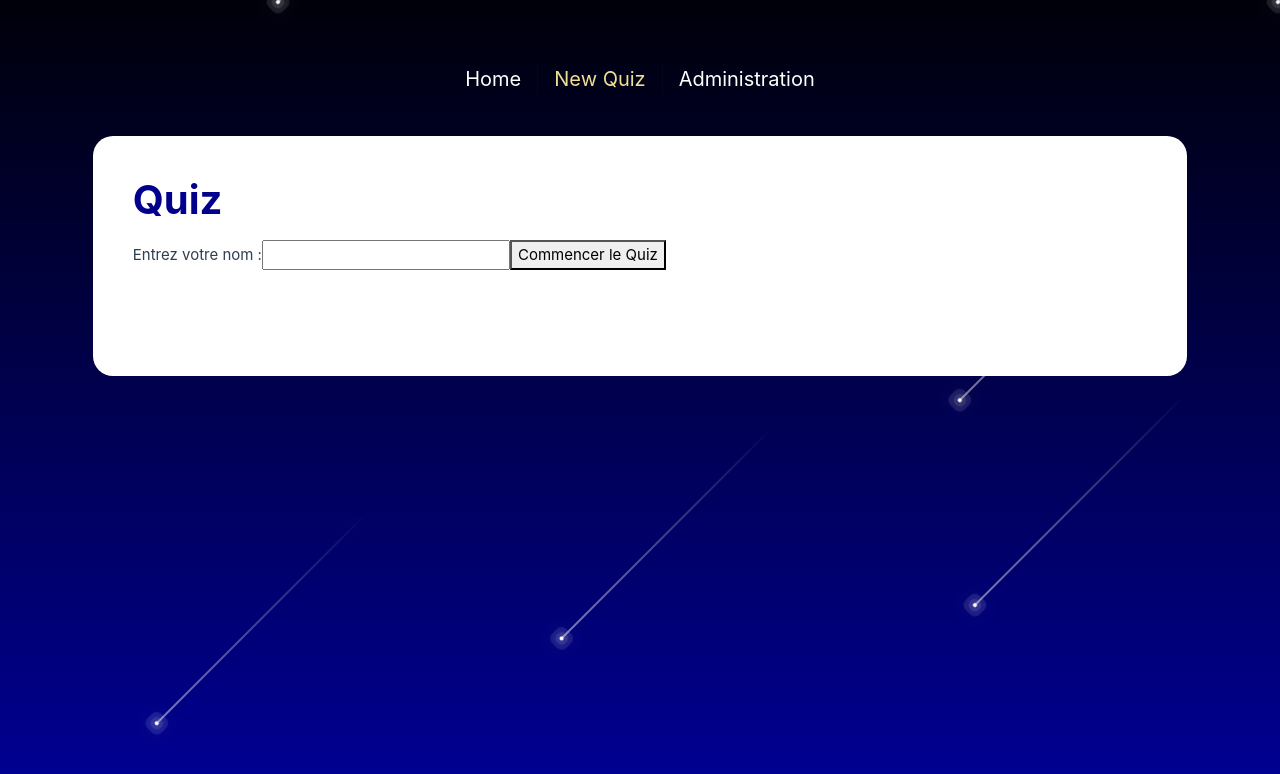
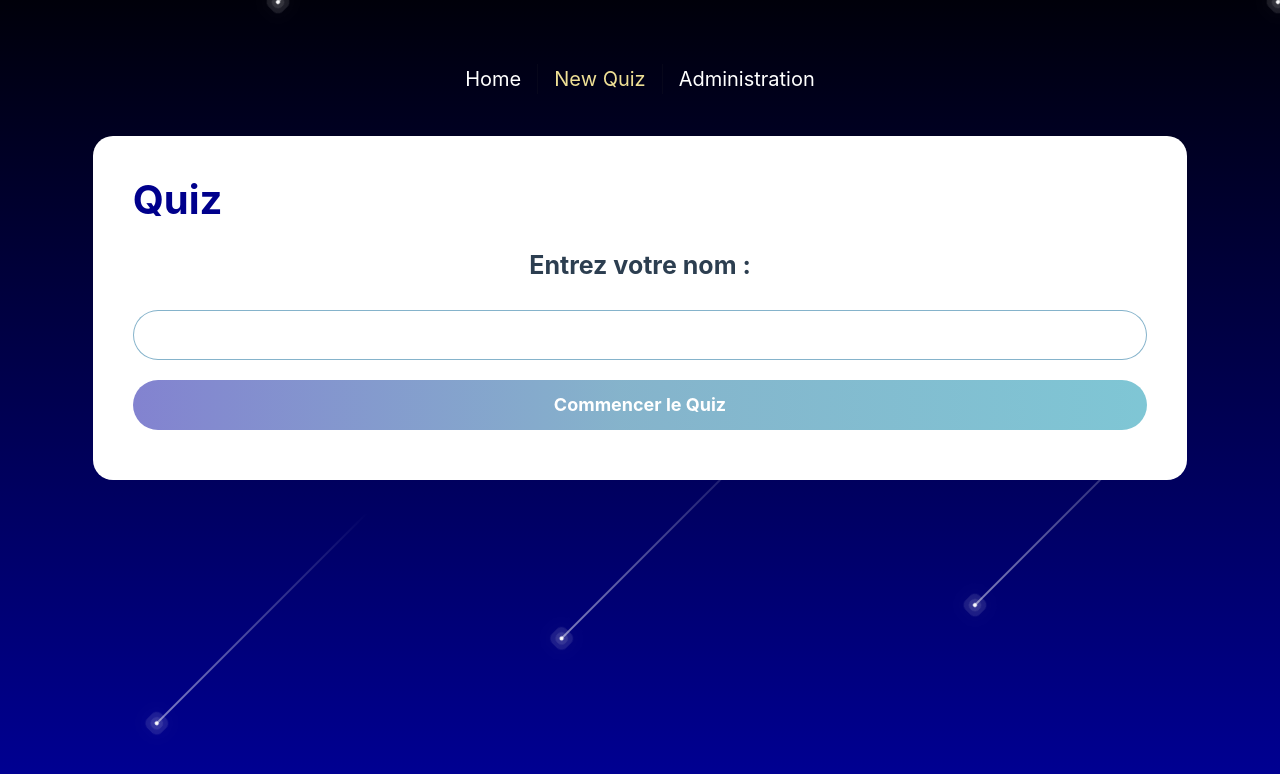
Before and after one commit to Valentin-SUDRES-EDU/FullStack-Projet-Quiz, a Vue app in the folder quiz-ui/: page /start-new-quiz-page in a window 1280 px wide. Shown: the top 774 px of the page. Built offline with nearby package versions, Linux system fonts and the light colour scheme.

Commit message:
Amélioration CSS

```diff
--- a/quiz-ui/src/assets/main.css
+++ b/quiz-ui/src/assets/main.css
@@ -37,6 +37,28 @@ a,
   width: 100%;
   max-height: 65vh;
   overflow: auto;
+}
+
+button {
+  width: 100%;
+  margin-bottom: 10px;
+  height: 50px;
+  border: none;
+  border-radius: 40px;
+
+  font-size: 18px;
+
+  color: white;
+  font-weight: bolder;
+
+  background: rgb(7, 7, 161);
+  background: linear-gradient(90deg, rgba(7, 7, 161, 0.5) 0%, rgba(13, 104, 152, 0.5) 48%, rgba(0, 142, 171, 0.5) 100%);
+}
+
+button:hover {
+  border: none;
+  background: rgb(161, 139, 7);
+  background: linear-gradient(-90deg, rgba(161, 139, 7, 0.5) 0%, rgba(0, 142, 171, 0.5) 100%);
 }
 
 @media (hover: hover) {
--- a/quiz-ui/src/components/QuestionDisplay.vue
+++ b/quiz-ui/src/components/QuestionDisplay.vue
@@ -52,21 +52,4 @@ export default {
   max-height: 200px;
   margin-left: 50px;
 }
-
-.answers {
-  width: 100%;
-  margin-bottom: 10px;
-  height: 50px;
-  border: none;
-  border-radius: 40px;
-
-  background: rgb(7, 7, 161);
-  background: linear-gradient(90deg, rgba(7, 7, 161, 0.5) 0%, rgba(13, 104, 152, 0.5) 48%, rgba(0, 142, 171, 0.5) 100%);
-}
-
-.answers:hover {
-  border: none;
-  background: rgb(161, 139, 7);
-  background: linear-gradient(-90deg, rgba(161, 139, 7, 0.5) 0%, rgba(0, 142, 171, 0.5) 100%);
-}
 </style>
--- a/quiz-ui/src/views/HomePage.vue
+++ b/quiz-ui/src/views/HomePage.vue
@@ -1,9 +1,13 @@
 <template>
   <main>
     <h1>Home</h1>
+    <div>
+      <div>
         <router-link id="startQuizz" to="/start-new-quiz-page">Démarrer le quiz !</router-link>
+      </div>
+      <div>
         <div id="scores" class="content" v-if="this.registeredScores.length > 0">
-      Les Meilleurs Scores
+          <p>Les Meilleurs Scores</p>
           <table>
             <tr>
               <th>Name</th>
@@ -17,6 +21,8 @@
         </div>
         <div class="content" v-else>
           Aucune participation... pour le moment. Soyez le premier à participer !
+        </div>
+      </div>
     </div>
   </main>
 </template>
@@ -43,36 +49,51 @@ export default {
 };
 </script>
 
-<style>
-
-#startQuizz{
-  float: right;
-  width: 50%;
-  height: auto;
-  background: rgb(7,7,161);
-  background: linear-gradient(90deg, rgba(7,7,161,0.5) 0%, rgba(13,104,152,0.5) 48%, rgba(0,142,171,0.5) 100%);
-  border-radius: 15px;
-  text-align: center;
-  color: black;
-  font-size: 30px;
-  font-weight: bolder;
+<style scoped>
+main div {
+  display: flex;
+  flex-direction: row-reverse;
 }
 
-#startQuizz:hover {
-  background: rgb(161,139,7);
-  background: linear-gradient(-90deg, rgba(161,139,7,0.5) 0%, rgba(0,142,171,0.5) 100%);
-  -ms-transform: scale(1.10);
-  transform: scale(1.10);
-  color: white;
+main div div {
+  width: 50%
 }
 
+a {
+  vertical-align: baseline;
+  width: 100%;
+  line-height: 50px;
+  text-align: center;
+  margin-bottom: 10px;
+  height: 50px;
+  border: none;
+  border-radius: 40px;
+  font-size: 18px;
+  color: white;
+  font-weight: bolder;
+  background: rgb(7, 7, 161);
+  background: linear-gradient(90deg, rgba(7, 7, 161, 0.5) 0%, rgba(13, 104, 152, 0.5) 48%, rgba(0, 142, 171, 0.5) 100%);
+}
+
+a:hover {
+  border: none;
+  background: rgb(161, 139, 7);
+  background: linear-gradient(-90deg, rgba(161, 139, 7, 0.5) 0%, rgba(0, 142, 171, 0.5) 100%);
+}
 
 #scores {
-  float: left;
+  width: 100%;
+  display: block;
 }
-table {
+
+#scores table {
   border: 2px solid black;
   border-collapse: collapse;
+  text-align: center;
+  margin: auto;
+}
+
+#scores p {
   text-align: center;
 }
 
@@ -102,6 +123,4 @@ td {
   width: 100px;
   border: 1px solid black;
 }
-
-
 </style>
--- a/quiz-ui/src/views/NewQuizPage.vue
+++ b/quiz-ui/src/views/NewQuizPage.vue
@@ -54,4 +54,29 @@ export default {
 };
 </script>
 
-<style scoped></style>
+<style scoped>
+form {
+  display: flex;
+  flex-direction: column;
+}
+
+form label {
+  text-align: center;
+  margin-bottom: 20px;
+  height: 50px;
+  font-weight: bolder;
+  font-size: 25px;
+  line-height: 50px;
+}
+
+form input {
+  text-align: center;
+  font-weight: bolder;
+  font-size: 25px;
+  line-height: 50px;
+  height: 50px;
+  margin-bottom: 20px;
+  border: 1.5px solid rgba(13, 104, 152, 0.5);
+  border-radius: 40px;
+}
+</style>
```
Lines whose indentation alone changed are shown as unchanged.
